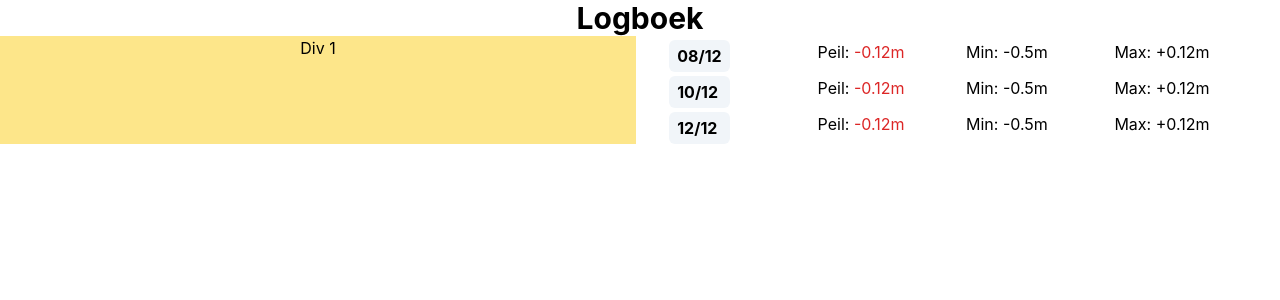
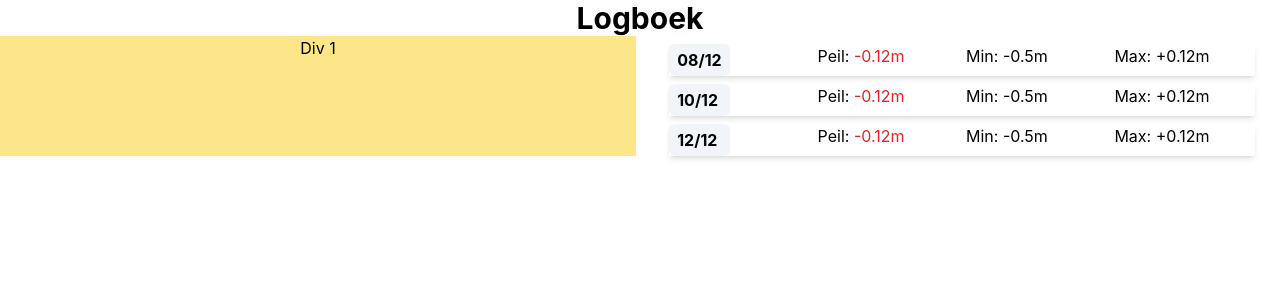
Before and after one commit to JoeriDekker/Project-D, a React (Create React App) app in the folder client/: page /logboek in a window 1280 px wide. Shown: the top 300 px of the page. Built offline with nearby package versions, Linux system fonts and the light colour scheme.

Commit message:
box shaddow added

```diff
--- a/client/src/pages/logboekscreen.tsx
+++ b/client/src/pages/logboekscreen.tsx
@@ -13,19 +13,19 @@ function LogboekScreen() {
                 </div>
                 <div className="flex justify-center">
                     <div className="table-auto">
-                        <div className="grid grid-cols-4 gap-2 mt-1">
+                        <div className="grid grid-cols-4 gap-2 mt-2 shadow-md">
                             <div><div className="py-1 px-2 mr-20 rounded-md bg-slate-100"><b>08/12</b></div></div>
                             <div><div className="mr-6">Peil: <text className="text-red-600">-0.12m</text></div></div>
                             <div><div className="mr-6">Min: -0.5m</div></div>
                             <div><div className="mr-6">Max: +0.12m</div></div>
                         </div>
-                        <div className="grid grid-cols-4 gap-2 mt-1">
+                        <div className="grid grid-cols-4 gap-2 mt-2 shadow-md">
                             <div><div className="py-1 px-2 mr-20 rounded-md bg-slate-100"><b>10/12</b></div></div>
                             <div><div className="mr-6">Peil: <text className="text-red-600">-0.12m</text></div></div>
                             <div><div className="mr-6">Min: -0.5m</div></div>
                             <div><div className="mr-6">Max: +0.12m</div></div>
                         </div>
-                        <div className="grid grid-cols-4 gap-2 mt-1">
+                        <div className="grid grid-cols-4 gap-2 mt-2 shadow-md">
                             <div><div className="py-1 px-2 mr-20 rounded-md bg-slate-100"><b>12/12</b></div></div>
                             <div><div className="mr-6">Peil: <text className="text-red-600">-0.12m</text></div></div>
                             <div><div className="mr-6">Min: -0.5m</div></div>
```
